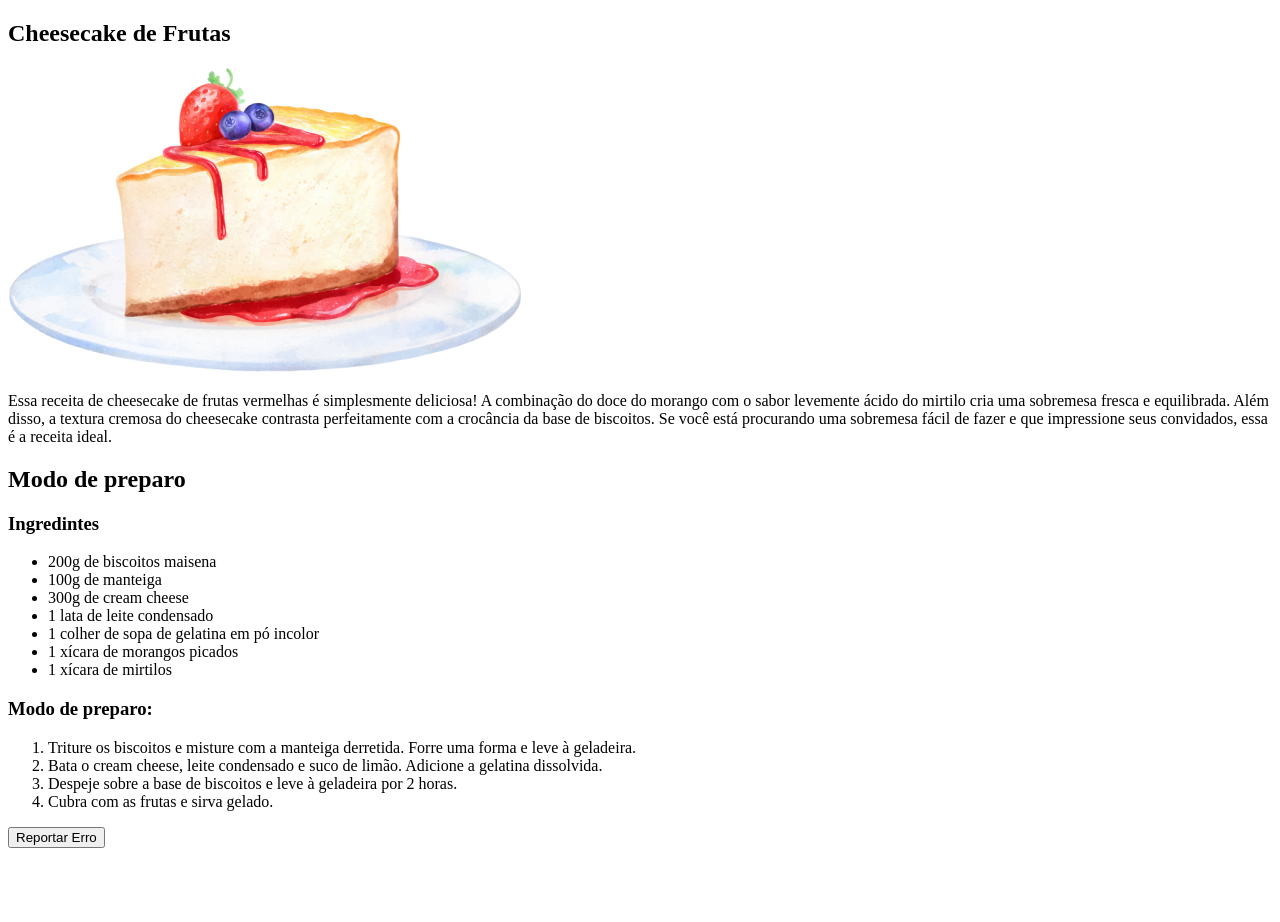
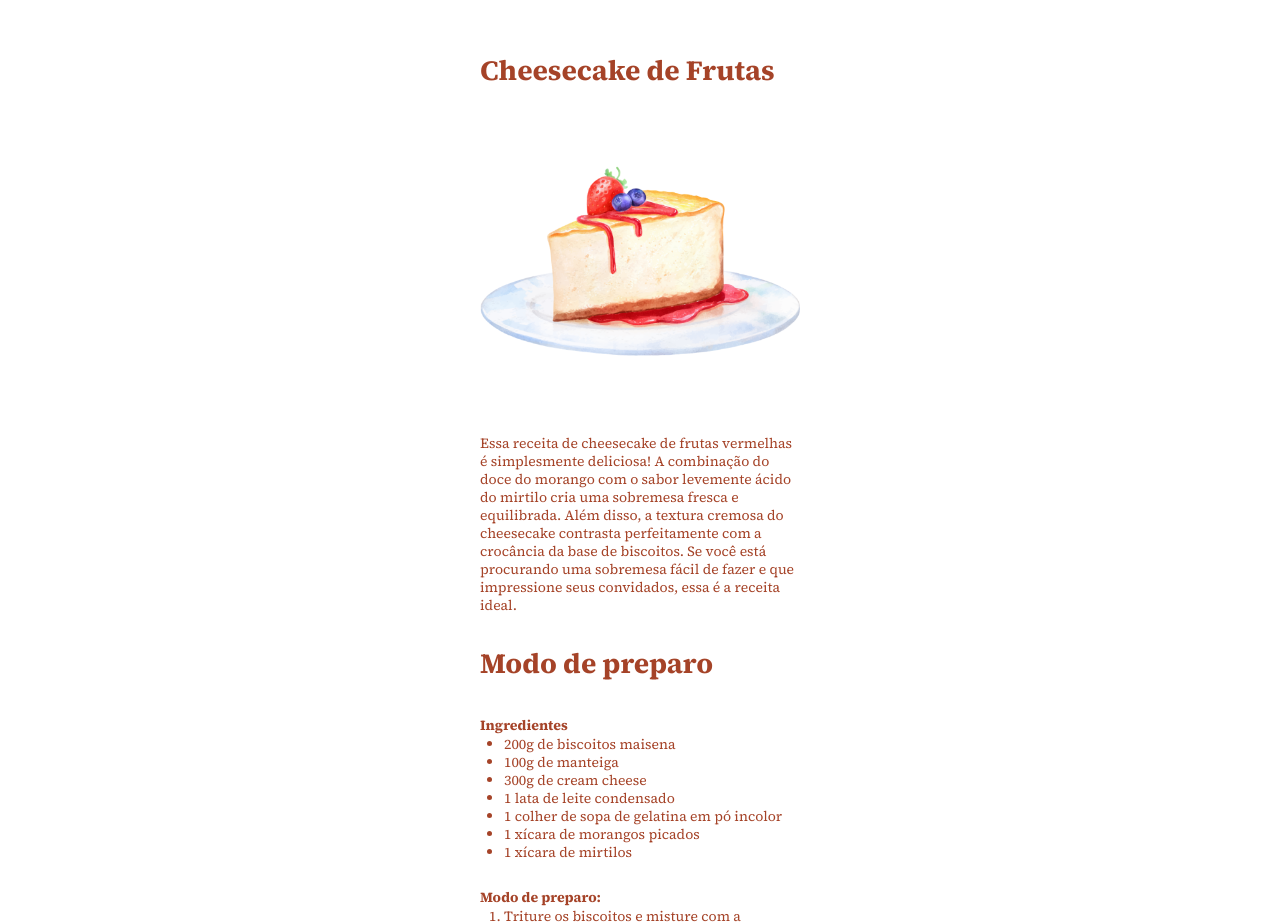
Before and after one commit to douglas-fabiano1/rs-explorer-03-03-cheesecake-project, a plain HTML site: page index.html in a window 1280 px wide. Shown: the top 922 px of the page. Before the commit the page ends 856 px from the top, so only its background shows below. Drawn offline with Linux system fonts and the light colour scheme.

Commit message:
adjustments in html and css structure

```diff
--- a/index.html
+++ b/index.html
@@ -1,13 +1,20 @@
 <!DOCTYPE html>
 <html lang="pt-br">
   <head>
+    <link rel="preconnect" href="https://fonts.googleapis.com" />
+    <link rel="preconnect" href="https://fonts.gstatic.com" crossorigin />
     <meta charset="UTF-8" />
     <meta name="viewport" content="width=device-width, initial-scale=1.0" />
     <title>Cheesecake</title>
+    <link rel="stylesheet" href="style.css" />
+    <link
+      href="https://fonts.googleapis.com/css2?family=Source+Serif+4:ital,opsz,wght@0,8..60,200..900;1,8..60,200..900&display=swap"
+      rel="stylesheet"
+    />
   </head>
   <body>
     <main>
-      <section>
+      <section class="recipe">
         <h1>Cheesecake de Frutas</h1>
         <img
           src="./assets/cheesecake.png"
@@ -22,9 +29,9 @@
           fazer e que impressione seus convidados, essa é a receita ideal.
         </p>
       </section>
-      <section>
+      <section class="cooking">
         <h2>Modo de preparo</h2>
-        <h3>Ingredintes</h3>
+        <strong>Ingredientes</strong>
         <ul>
           <li>200g de biscoitos maisena</li>
           <li>100g de manteiga</li>
@@ -34,7 +41,7 @@
           <li>1 xícara de morangos picados</li>
           <li>1 xícara de mirtilos</li>
         </ul>
-        <h3>Modo de preparo:</h3>
+        <strong>Modo de preparo:</strong>
         <ol>
           <li>
             Triture os biscoitos e misture com a manteiga derretida. Forre uma
--- /dev/null
+++ b/style.css
@@ -0,0 +1,85 @@
+* {
+  margin: 0;
+  padding: 0;
+  box-sizing: border-box;
+
+  -webkit-font-smoothing: antialiased; /*edge, chrome, safari usam o motor webkit*/
+  -moz-osx-font-smoothing: grayscale; /*mozilla firefox*/
+}
+
+:root {
+  font-size: 62.5%;
+  font-family: "Source Serif 4", serif;
+  --bg-image: src("./assets/bg-body.jpg");
+  --primary-color: #a54328;
+  --secondary-color: #fff;
+}
+
+body {
+  background: var(--secondary-color);
+  font-size: 1.6rem;
+  color: var(--primary-color);
+}
+
+main {
+  max-width: 32rem;
+  margin-inline: auto;
+  padding: 5.3rem 3.7rem 5.4rem;
+  box-sizing: content-box;
+
+  display: flex;
+  flex-direction: column;
+  gap: 3.2rem;
+}
+
+img {
+  width: 100%;
+}
+
+.recipe {
+  display: flex;
+  flex-direction: column;
+  gap: 4.6rem;
+}
+
+.cooking h2 {
+  margin-bottom: 3.2rem;
+}
+
+.cooking ul {
+  margin-bottom: 2.4rem;
+}
+
+.cooking ul,
+.cooking ol {
+  padding-left: 2.4rem;
+}
+
+.recipe p,
+.cooking strong,
+.cooking li {
+  font-size: 1.4rem;
+  line-height: 1.8rem;
+}
+
+.recipe h1,
+.cooking h2 {
+  font-weight: 700;
+  font-size: 2.8rem;
+  line-height: 3.5rem;
+}
+
+.recipe img {
+  width: 100%;
+  margin-block: 3.2rem;
+}
+
+.cooking button {
+  background-color: var(--primary-color);
+  color: var(--secondary-color);
+  border: none;
+  border-radius: 5px;
+  padding: 1.2rem;
+
+  margin-top: 3.2rem;
+}
```
Also changed, not shown: assets/bg-body.jpg (added).
